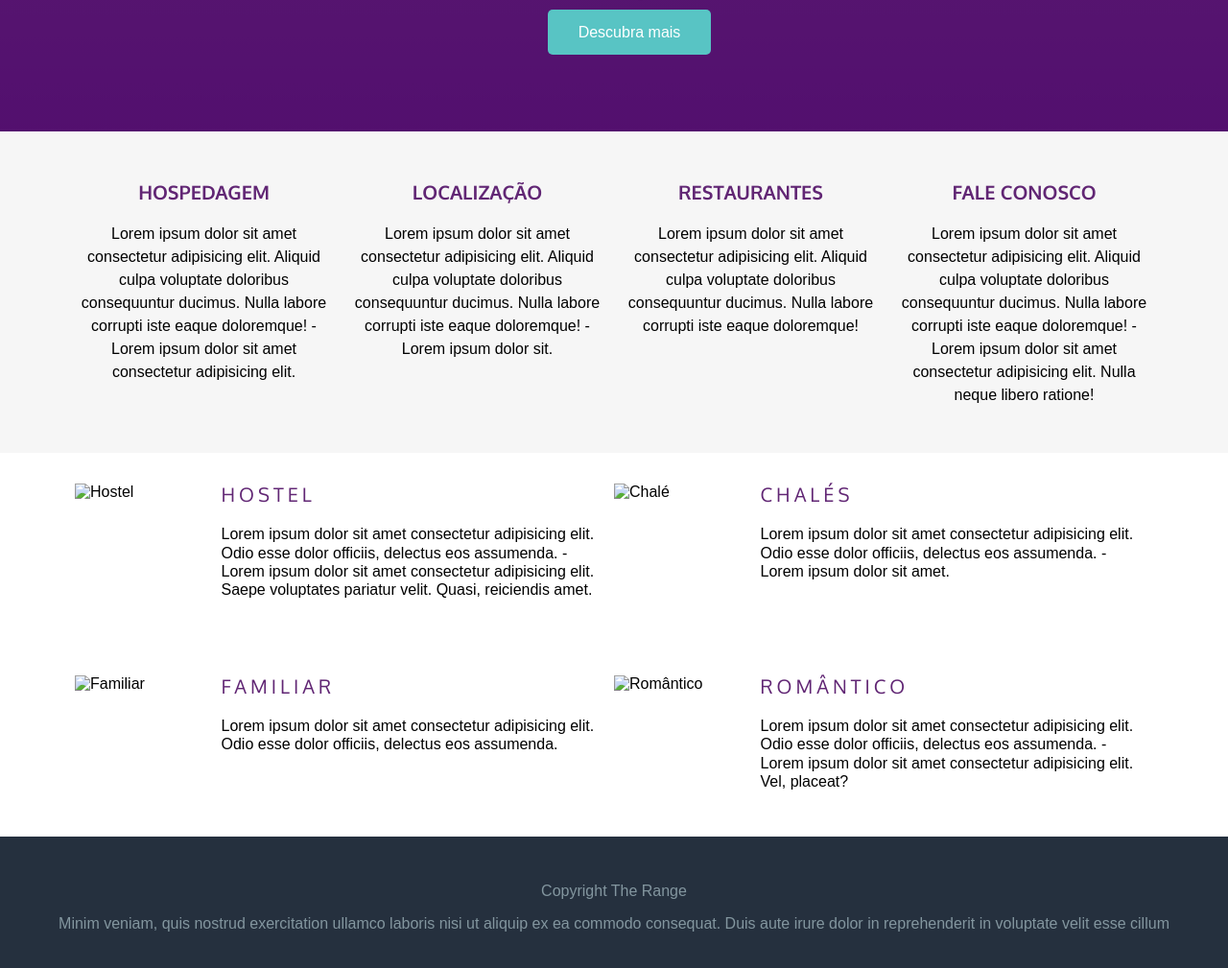
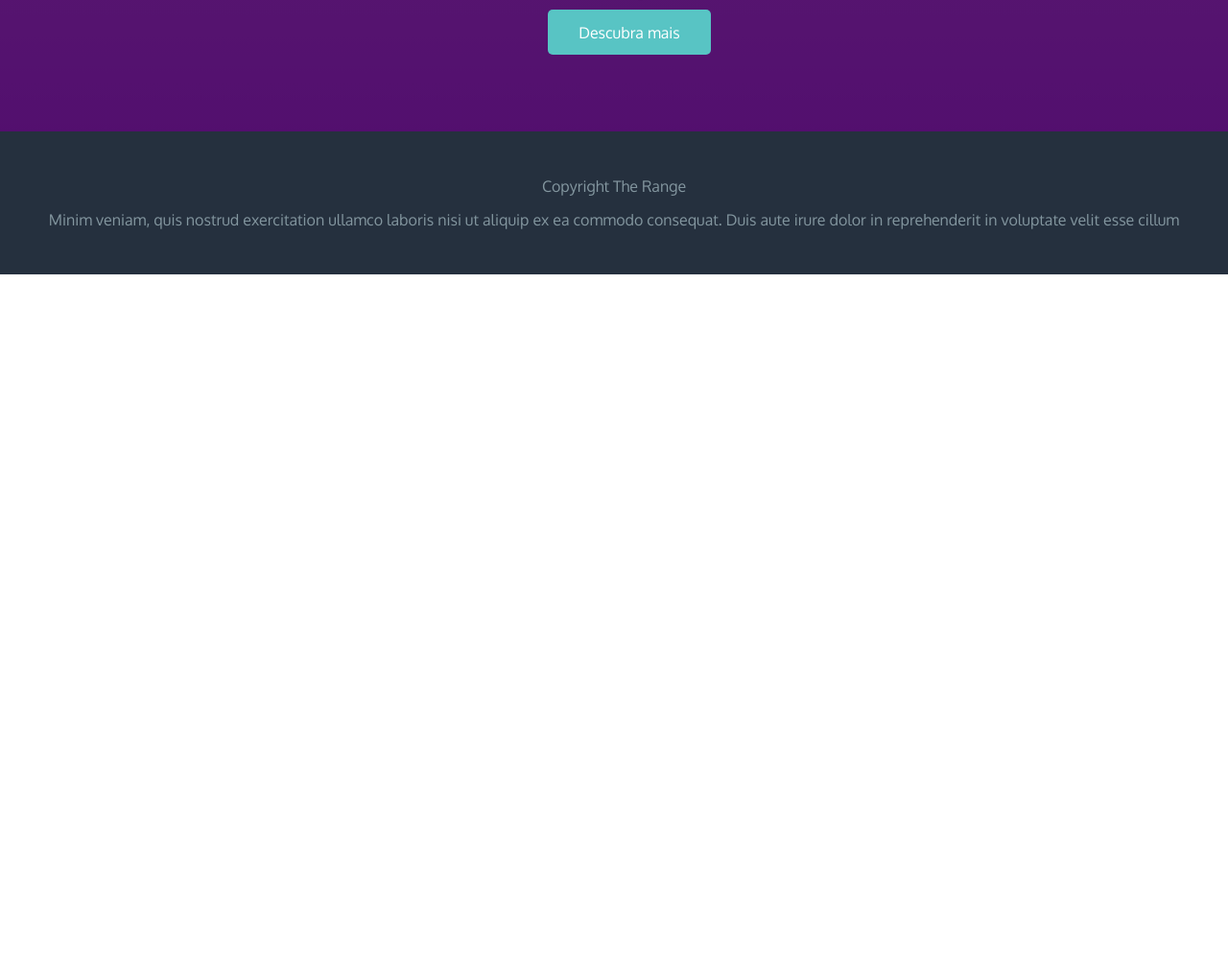
Before and after one commit to beatrizzinkoloouresdarocha/curso-webdesign-fundamentos-projeto-AngelsHosters, a plain HTML site: page css/index.html in a window 1280 px wide. Shown: the part 601-1610 px from the top of the page at 96% size. After the commit the page ends 887 px from the top, so only its background shows below. Drawn offline with Linux system fonts and the light colour scheme; files that its build step writes are made by us from their sources; files whose address does not match are found by name.

Commit message:
estou fazendo correção no meu código html e o main css e o normalize css.

```diff
--- a/css/index.html
+++ b/css/index.html
@@ -10,10 +10,24 @@
     <link href="https://fonts.googleapis.com/css2?family=Oxygen:wght@400;700&display=swap" rel="stylesheet">
 
     <link rel="stylesheet" href="assets/icomoon-icon/style.css">
+    <link rel="stylesheet" href="normalize.css">
+    <link rel="stylesheet" href="main.css">
 
-    <link rel="stylesheet" href="css/normalize.css">
-    <link rel="stylesheet" href="css/main.css">
-
+    <style>
+        /* Corrige as cores */
+        body {
+            color: #333; /* Cor de texto padrão */
+            background-color: #fff; /* Cor de fundo padrão */
+        }
+        /* Estilo adicional para os links */
+        a {
+            color: #007bff; /* Cor dos links */
+            text-decoration: none; /* Remove sublinhado padrão */
+        }
+        a:hover {
+            text-decoration: underline; /* Adiciona sublinhado ao passar o mouse */
+        }
+    </style>
 </head>
 
 <body>
@@ -28,11 +42,9 @@
                 <li>
                     <a href="#">Hospedagens</a>
                 </li>
-
                 <li>
                     <a href="#">Promoções</a>
                 </li>
-
                 <li>
                     <a href="#">Localização</a>
                 </li>
@@ -60,116 +72,7 @@
             </div>
         </section>
 
-        <section class="middleContent">
-
-            <div class="maxWidth row">
-
-                <article class="col col-sm-12 col-md-6 col-xl-3 ">
-                    <a href="#">
-                        <span class="icon-home3"></span>
-                        <h3 class="middleContent_title">Hospedagem</h3>
-                        <p>Lorem ipsum dolor sit amet consectetur adipisicing elit. Aliquid culpa voluptate doloribus
-                            consequuntur ducimus. Nulla labore corrupti iste eaque doloremque! - Lorem ipsum dolor sit
-                            amet consectetur adipisicing elit.</p>
-                    </a>
-                </article>
-
-                <article class="col col-sm-12 col-md-6 col-xl-3 ">
-                    <a href="#">
-                        <span class="icon-map"></span>
-                        <h3 class="middleContent_title">Localização</h3>
-                        <p>Lorem ipsum dolor sit amet consectetur adipisicing elit. Aliquid culpa voluptate doloribus
-                            consequuntur ducimus. Nulla labore corrupti iste eaque doloremque! - Lorem ipsum dolor sit.
-                        </p>
-                    </a>
-                </article>
-
-                <article class="col col-sm-12 col-md-6 col-xl-3 ">
-                    <a href="#">
-                        <span class="icon-spoon-knife"></span>
-                        <h3 class="middleContent_title">Restaurantes</h3>
-                        <p>Lorem ipsum dolor sit amet consectetur adipisicing elit. Aliquid culpa voluptate doloribus
-                            consequuntur ducimus. Nulla labore corrupti iste eaque doloremque!</p>
-                    </a>
-                </article>
-
-                <article class="col col-sm-12 col-md-6 col-xl-3 ">
-                    <a href="#">
-                        <span class="icon-bubbles4"></span>
-                        <h3 class="middleContent_title">Fale conosco</h3>
-                        <p>Lorem ipsum dolor sit amet consectetur adipisicing elit. Aliquid culpa voluptate doloribus
-                            consequuntur ducimus. Nulla labore corrupti iste eaque doloremque! - Lorem ipsum dolor sit
-                            amet consectetur adipisicing elit. Nulla neque libero ratione!</p>
-                    </a>
-                </article>
-
-            </div>
-
-        </section>
-
-        <section class="mainContent">
-            <div class="row maxWidth">
-
-                <article class="mainContent_article col-sm-12 col-xl-6">
-                    <div class="mainContent_container">
-                        <div class="mainContent_img">
-                            <img src="images/hostel.png" alt="Hostel">
-                        </div>
-                        <div class="mainContent_text">
-                            <h3 class="mainContent_title">Hostel</h3>
-                            <p>Lorem ipsum dolor sit amet consectetur adipisicing elit. Odio esse dolor officiis,
-                                delectus
-                                eos assumenda. - Lorem ipsum dolor sit amet consectetur adipisicing elit. Saepe
-                                voluptates pariatur velit. Quasi, reiciendis amet.</p>
-                        </div>
-                    </div>
-                </article>
-
-
-                <article class="mainContent_article col-sm-12 col-xl-6">
-                    <div class="mainContent_container">
-                        <div class="mainContent_img">
-                            <img src="images/chale.png" alt="Chalé">
-                        </div>
-                        <div class="mainContent_text">
-                            <h3 class="mainContent_title">Chalés</h3>
-                            <p>Lorem ipsum dolor sit amet consectetur adipisicing elit. Odio esse dolor officiis,
-                                delectus
-                                eos assumenda. - Lorem ipsum dolor sit amet.</p>
-                        </div>
-                    </div>
-                </article>
-
-                <article class="mainContent_article col-sm-12 col-xl-6">
-                    <div class="mainContent_container">
-                        <div class="mainContent_img">
-                            <img src="images/familiar.png" alt="Familiar">
-                        </div>
-                        <div class="mainContent_text">
-                            <h3 class="mainContent_title">Familiar</h3>
-                            <p>Lorem ipsum dolor sit amet consectetur adipisicing elit. Odio esse dolor officiis,
-                                delectus
-                                eos assumenda. </p>
-                        </div>
-                    </div>
-                </article>
-
-                <article class="mainContent_article col-sm-12 col-xl-6">
-                    <div class="mainContent_container">
-                        <div class="mainContent_img">
-                            <img src="images/romantico.png" alt="Romântico">
-                        </div>
-                        <div class="mainContent_text">
-                            <h3 class="mainContent_title">Romântico</h3>
-                            <p>Lorem ipsum dolor sit amet consectetur adipisicing elit. Odio esse dolor officiis,
-                                delectus
-                                eos assumenda. - Lorem ipsum dolor sit amet consectetur adipisicing elit. Vel, placeat?
-                            </p>
-                        </div>
-                    </div>
-                </article>
-            </div>
-        </section>
+        <!-- Restante do seu conteúdo aqui -->
 
     </main>
 
--- a/css/main.css
+++ b/css/main.css
@@ -4,13 +4,6 @@
 }
 
 html {
-    font-family: sans-serif;
-}
-
-h1,
-h2,
-h3,
-h4 {
     font-family: 'Oxygen', sans-serif;
 }
 
@@ -33,8 +26,6 @@ h4 {
     margin-bottom: 0;
 }
 
-
-
 .top_header_nav a {
     color: white;
     text-decoration: none;
@@ -43,7 +34,7 @@ h4 {
 }
 
 .top_header_nav li:hover {
-    background-color: color-mix(in srgb, var(--primary-color), white 10%)
+    background-color: rgba(255, 255, 255, 0.1);
 }
 
 /* md */
@@ -70,10 +61,9 @@ h4 {
     }
 
     .top_header_nav a:hover {
-        background-color: color-mix(in srgb, var(--primary-color), white 85%);
+        background-color: rgba(255, 255, 255, 0.85);
     }
 }
-
 
 .heroBanner {
     text-align: center;
@@ -99,7 +89,7 @@ h4 {
 
 .heroBanner_subtitle {
     font-size: 1em;
-    color: color-mix(in srgb, var(--primary-color), white);
+    color: var(--primary-color);
     line-height: 1.5;
 }
 
@@ -146,7 +136,6 @@ h4 {
         margin-bottom: 4em;
         width: 75%;
     }
-
 }
 
 /* xl */
@@ -241,7 +230,6 @@ min-width: 74em     ->  col-xl
     }
 }
 
-
 .mainContent {
     padding: 2em;
 }
@@ -265,7 +253,6 @@ min-width: 74em     ->  col-xl
 .mainContent .row {
     row-gap: 4em;
 }
-
 
 .mainContent_article {
     container: main-content / inline-size;
@@ -292,7 +279,6 @@ min-width: 74em     ->  col-xl
     .mainContent_text {
         flex-grow: 1;
     }
-
 }
 
 .footer {
```
